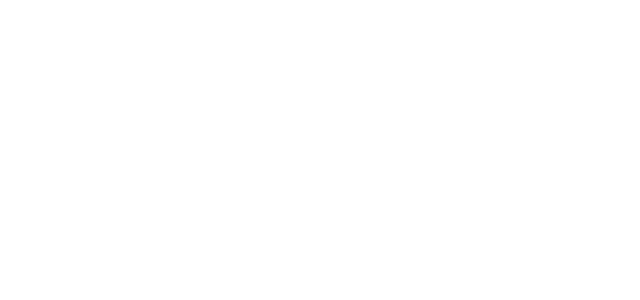
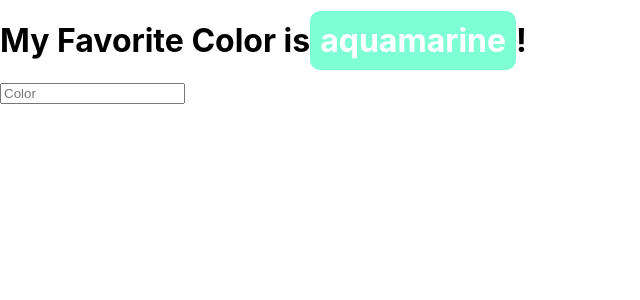
Before and after one commit to ukasyaaah/My-React-Skill, a React (Create React App) app: page /color in a window 1280 px wide. Before the commit this address had no page. Shown: the top 300 px of the page, without its empty margins (0-640 px from the left). Built offline with nearby package versions, Linux system fonts and the light colour scheme.

Commit message:
react hooks

```diff
--- a/src/App.js
+++ b/src/App.js
@@ -1,4 +1,3 @@
-import logo from "./logo.svg";
 import "./App.css";
 import Title from "./components/Title";
 
@@ -6,6 +5,7 @@
 import ProductPage from "./pages/Product";
 import Goal from "./components/Goal";
 import Football from "./components/Football";
+import FavoriteColor from "./pages/FavoriteColor";
 
 function App() {
   return (
@@ -14,7 +14,8 @@
         <Route path="/" element={<Title />} />
         <Route path="/product" element={<ProductPage />} />
         <Route path="/goal" element={<Goal goal={true} />} />
-        <Route path="/football" element={<Football  />} />
+        <Route path="/football" element={<Football />} />
+        <Route path="/color" element={<FavoriteColor />} />
       </Routes>
     </BrowserRouter>
   );
--- /dev/null
+++ b/src/pages/FavoriteColor.jsx
@@ -0,0 +1,34 @@
+import { useState } from "react";
+
+export default function FavoriteColor() {
+  const [color, setColor] = useState("aquamarine");
+  const style = {
+    color: "white",
+    padding: "10px",
+    borderRadius: "10px",
+  };
+
+  function handleChange(e) {
+    setColor(e.target.value);
+  }
+
+  return (
+    <>
+      <h1>
+        My Favorite Color is
+        <span
+          style={
+            color === "white"
+              ? { backgroundColor: "black", ...style }
+              : { backgroundColor: `${color}`, ...style }
+          }
+        >
+          {color}
+        </span>
+        !
+      </h1>
+
+      <input type="text" placeholder="Color" onChange={handleChange} />
+    </>
+  );
+}
```
